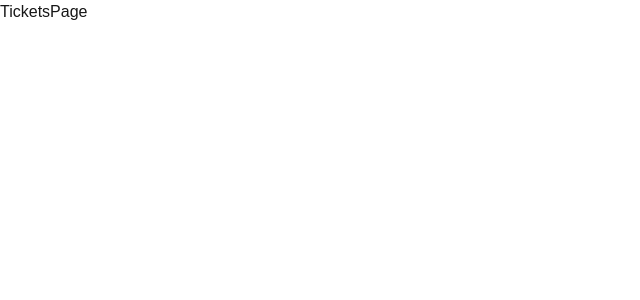
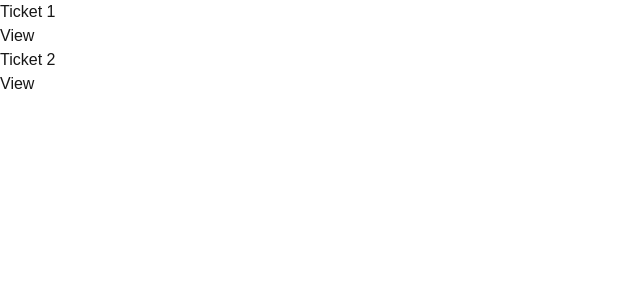
Before and after one commit to burdianov/the-road, a Next.js app: page /tickets in a window 1280 px wide. Shown: the top 300 px of the page, without its empty margins (0-640 px from the left). Built offline with nearby package versions, Linux system fonts and the light colour scheme.

Commit message:
add Link navigation

```diff
--- a/src/app/tickets/page.tsx
+++ b/src/app/tickets/page.tsx
@@ -1,3 +1,18 @@
+import Link from "next/link";
+
+import { initialTickets } from "@/data";
+
 export default function TicketsPage() {
-  return <h2 className="text-lg">TicketsPage</h2>;
+  return (
+    <div>
+      {initialTickets.map((ticket) => (
+        <div key={ticket.id}>
+          <h2 className="text-lg">{ticket.title}</h2>
+          <Link href={`/tickets/${ticket.id}`} className="text-sm underline">
+            View
+          </Link>
+        </div>
+      ))}
+    </div>
+  );
 }
--- /dev/null
+++ b/src/data.ts
@@ -0,0 +1,14 @@
+export const initialTickets = [
+    {
+        id: 1,
+        title: "Ticket 1",
+        content: "This is the first ticket",
+        status: "DONE"
+    },
+    {
+        id: 2,
+        title: "Ticket 2",
+        content: "This is the second ticket",
+        status: "OPEN"
+    },
+];
```
Also changed, not shown: src/app/page.tsx (+11 -1 lines), src/app/tickets/[ticketId]/page.tsx (+16 -1 lines).
